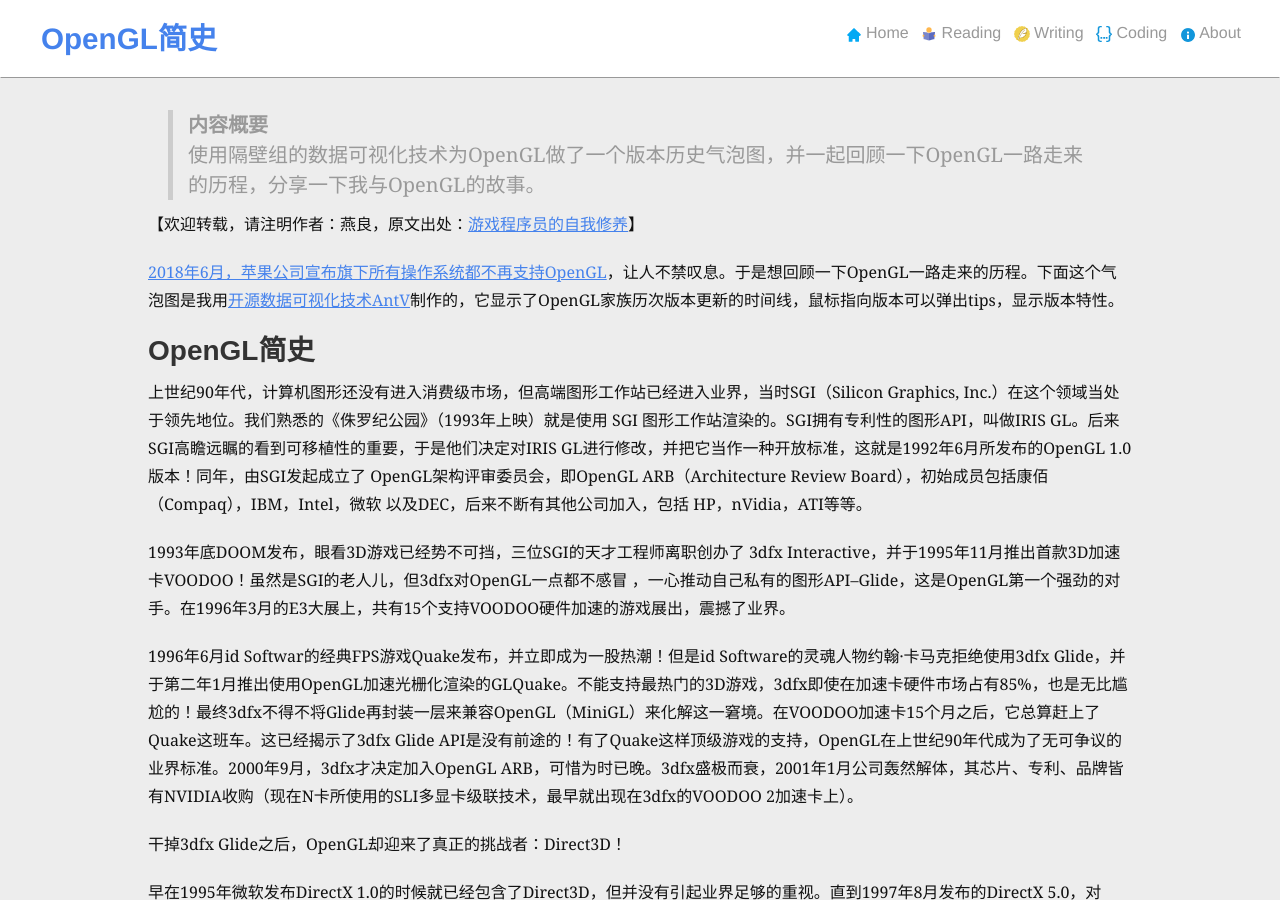
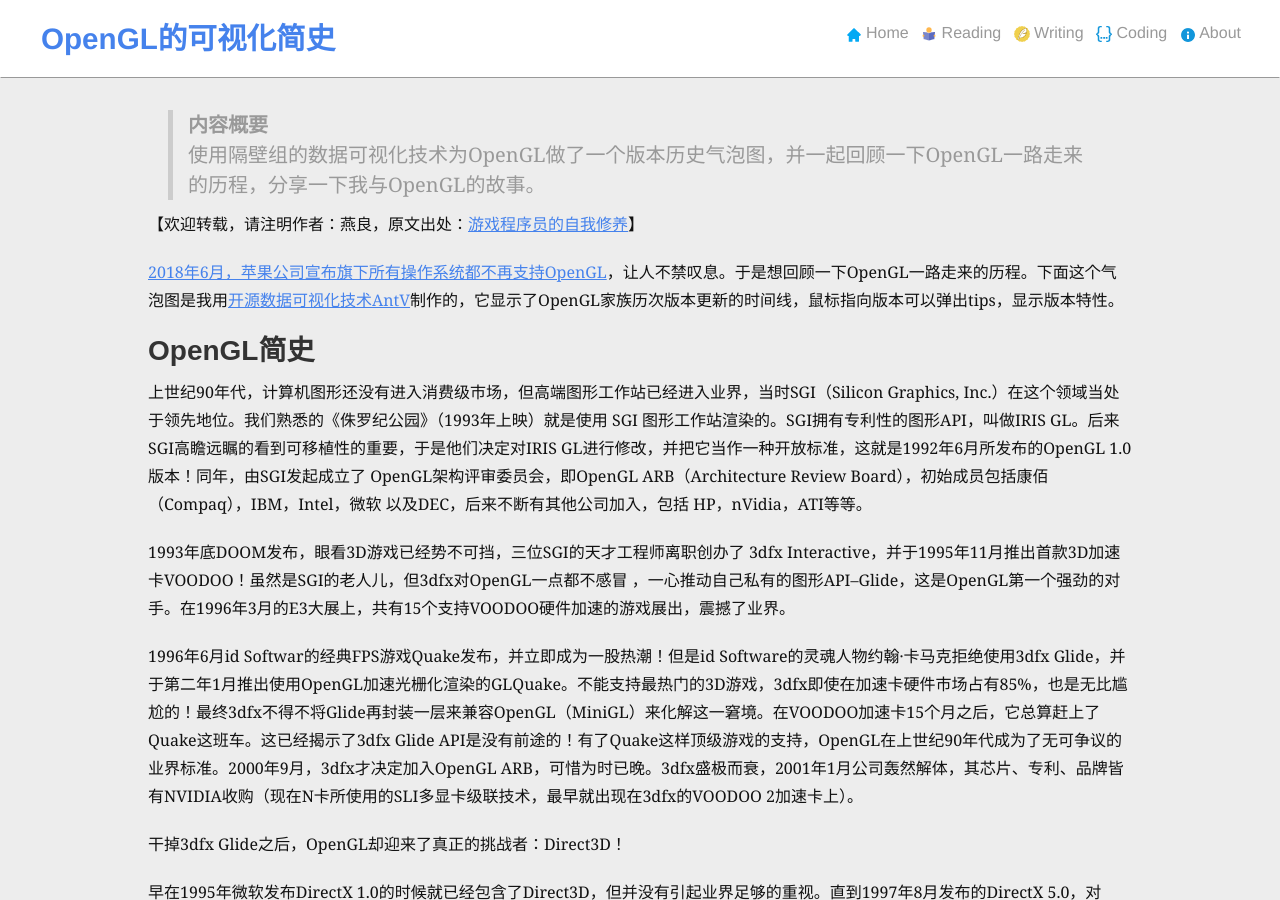
Before and after one commit to neil3d/neil3d.github.io, a Jekyll site: the page built from _posts/2019-02-23-gl-brief-history.md, in a window 1280 px wide and 900 px high. Built offline with Jekyll 4.4.1, drawn with Linux system fonts in a browser that asks for light colours; emoji names are drawn with the system emoji font; comment, search, counter and statistics services are not loaded.

Commit message:
rename title

```diff
--- a/_posts/2019-02-23-gl-brief-history.md
+++ b/_posts/2019-02-23-gl-brief-history.md
@@ -1,6 +1,6 @@
 ---
 layout: post
-title: "OpenGL简史"
+title: "OpenGL的可视化简史"
 author: "燕良"
 categories: 3dengine
 tags: [3dapi]
```
